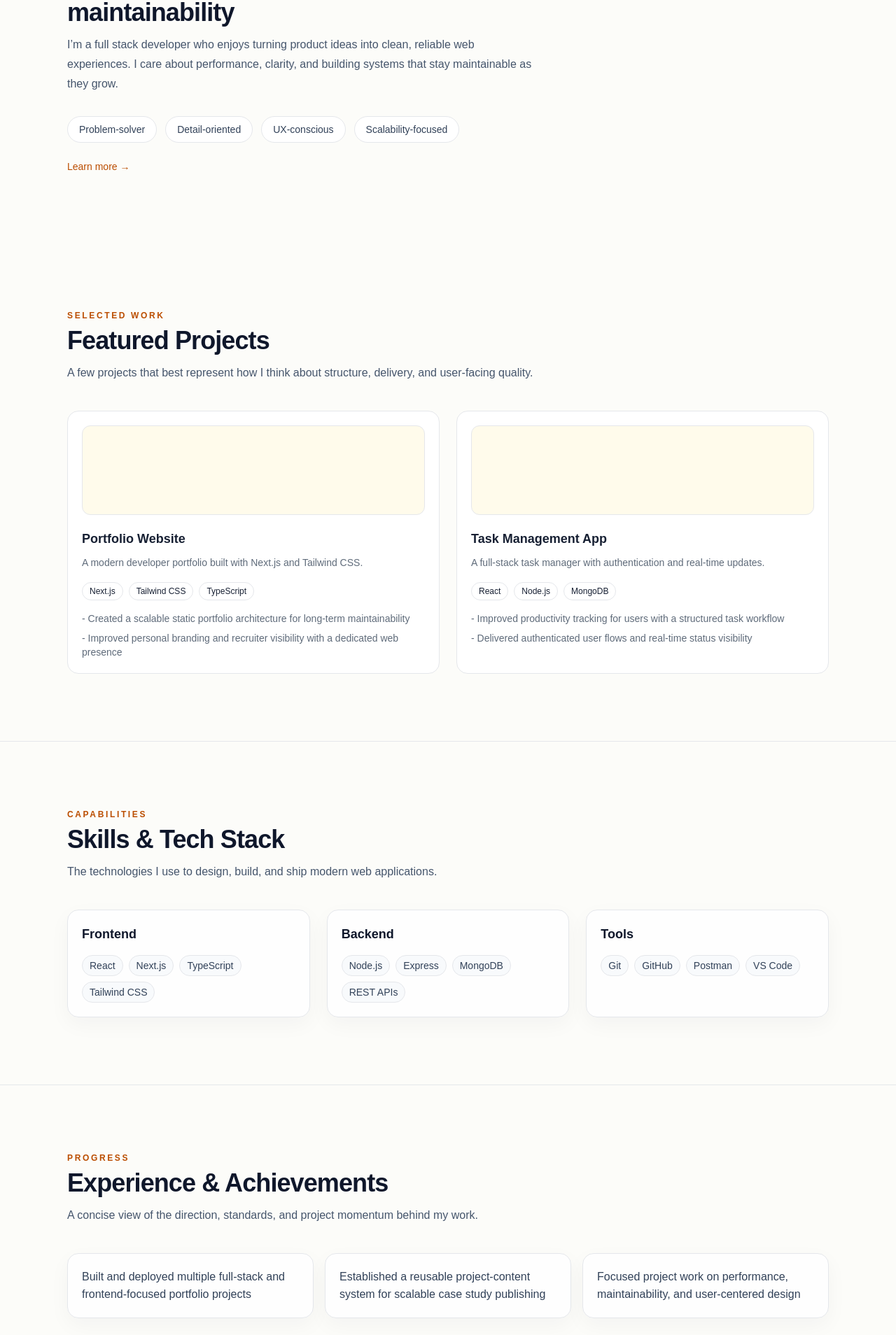
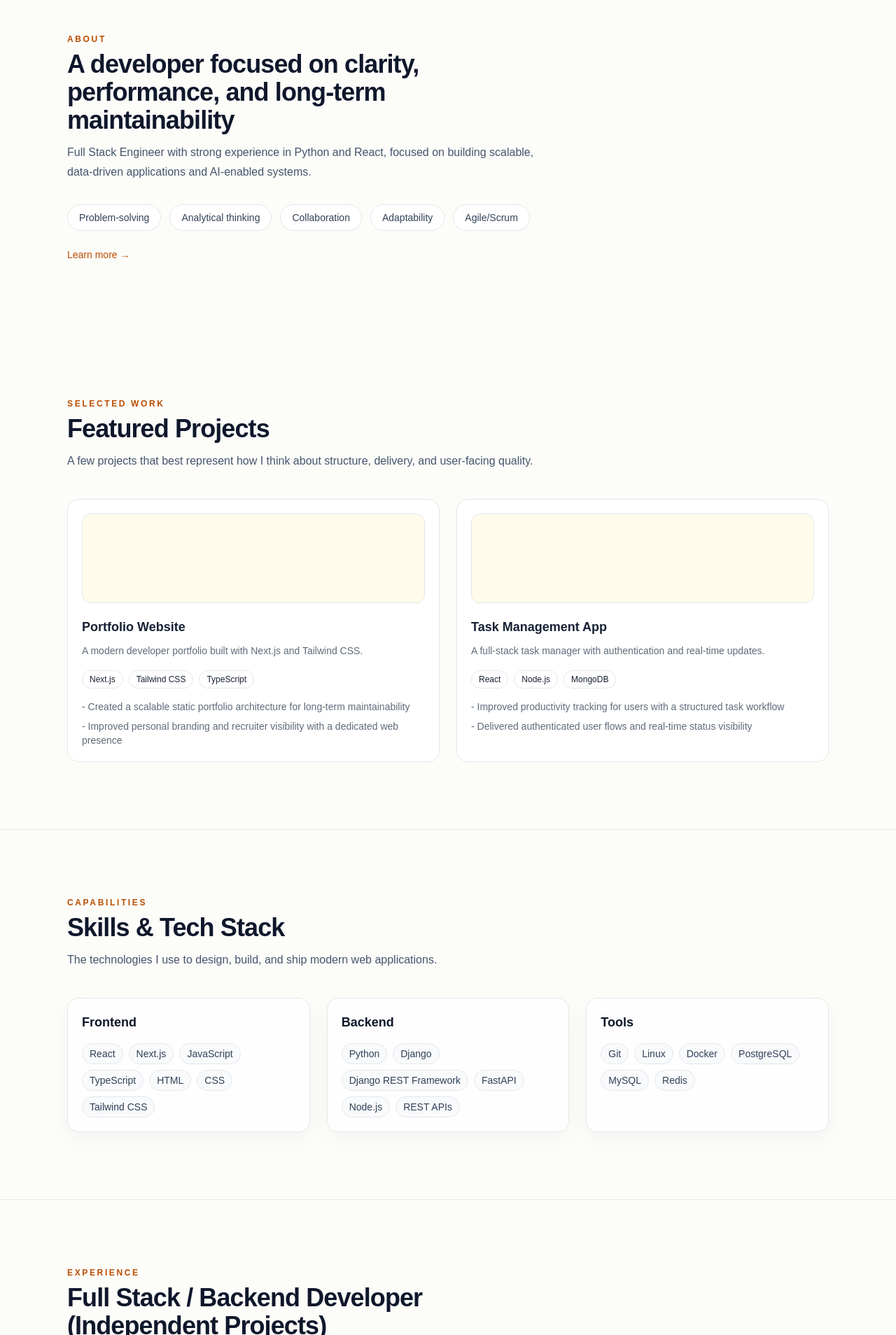
Before and after one commit to empouya/empouya, a Next.js app: page / in a window 1280 px wide. Shown: the part 892-2800 px from the top of the page at 70% size. Built offline with nearby package versions, Linux system fonts and the light colour scheme.

Commit message:
polish: replace placeholder portfolio copy with real profile content

```diff
--- a/src/app/about/page.tsx
+++ b/src/app/about/page.tsx
@@ -3,22 +3,16 @@ import { profile } from "@/content/site/profile";
 import SectionHeading from "@/components/ui/SectionHeading";
 
 export default function AboutPage() {
-    const groups = [
-        { title: "Frontend", items: profile.skills.frontend },
-        { title: "Backend", items: profile.skills.backend },
-        { title: "Tools", items: profile.skills.tools },
-    ];
-
     return (
         <Section>
             <div className="max-w-5xl space-y-12">
                 <SectionHeading
                     eyebrow="About"
-                    title="Building software with structure, clarity, and long-term care"
-                    description="A little more about how I work, what I value, and the technologies I use most often."
+                    title="Engineering scalable applications with Python, React, and AI-focused thinking"
+                    description={profile.cv.summary}
                 />
 
-                <div className="grid gap-10 lg:grid-cols-[1.35fr_0.85fr]">
+                <div className="grid gap-10 lg:grid-cols-[1.3fr_0.7fr]">
                     <div className="space-y-4 text-slate-700">
                         {profile.about.map((paragraph) => (
                             <p key={paragraph} className="leading-8">
@@ -43,24 +37,45 @@ export default function AboutPage() {
                 </div>
 
                 <div>
-                    <SectionHeading
-                        eyebrow="Stack"
-                        title="Tools I rely on most"
-                    />
-                    <div className="mt-8 grid gap-6 md:grid-cols-3">
-                        {groups.map((group) => (
+                    <SectionHeading eyebrow="Skills" title="Technical Profile" />
+                    <div className="mt-8 grid gap-6">
+                        {profile.cv.detailedSkills.map((skill) => (
                             <div
-                                key={group.title}
+                                key={skill.label}
                                 className="rounded-2xl border border-slate-200/80 bg-white/80 p-5 shadow-[0_10px_30px_rgba(15,23,42,0.04)]"
                             >
-                                <h3 className="text-lg font-semibold text-slate-900">{group.title}</h3>
-                                <ul className="mt-4 space-y-2 text-slate-600">
-                                    {group.items.map((item) => (
-                                        <li key={item}>{item}</li>
-                                    ))}
-                                </ul>
+                                <h3 className="text-lg font-semibold text-slate-900">{skill.label}</h3>
+                                <p className="mt-2 text-slate-600">{skill.value}</p>
                             </div>
                         ))}
+                    </div>
+                </div>
+
+                <div className="grid gap-6 md:grid-cols-3">
+                    <div className="rounded-2xl border border-slate-200/80 bg-white/80 p-5 shadow-[0_10px_30px_rgba(15,23,42,0.04)]">
+                        <h2 className="text-lg font-semibold text-slate-900">Education</h2>
+                        <p className="mt-3 text-slate-700">{profile.cv.education.degree}</p>
+                        <p className="mt-1 text-slate-600">{profile.cv.education.school}</p>
+                        <p className="mt-1 text-slate-600">{profile.cv.education.date}</p>
+                        <p className="mt-2 text-slate-600">{profile.cv.education.details}</p>
+                    </div>
+
+                    <div className="rounded-2xl border border-slate-200/80 bg-white/80 p-5 shadow-[0_10px_30px_rgba(15,23,42,0.04)]">
+                        <h2 className="text-lg font-semibold text-slate-900">Languages</h2>
+                        <ul className="mt-3 space-y-2 text-slate-600">
+                            {profile.cv.languages.map((item) => (
+                                <li key={item}>{item}</li>
+                            ))}
+                        </ul>
+                    </div>
+
+                    <div className="rounded-2xl border border-slate-200/80 bg-white/80 p-5 shadow-[0_10px_30px_rgba(15,23,42,0.04)]">
+                        <h2 className="text-lg font-semibold text-slate-900">Soft Skills</h2>
+                        <ul className="mt-3 space-y-2 text-slate-600">
+                            {profile.cv.softSkills.map((item) => (
+                                <li key={item}>{item}</li>
+                            ))}
+                        </ul>
                     </div>
                 </div>
             </div>
--- a/src/app/contact/page.tsx
+++ b/src/app/contact/page.tsx
@@ -13,7 +13,7 @@ export default function ContactPage() {
                 />
 
                 <div className="rounded-[28px] border border-slate-200/80 bg-white/80 p-8 shadow-[0_18px_40px_rgba(15,23,42,0.05)]">
-                    <div className="grid gap-6 md:grid-cols-3">
+                    <div className="grid gap-6 md:grid-cols-2">
                         <div>
                             <h2 className="text-sm font-semibold uppercase tracking-[0.18em] text-slate-500">
                                 Email
@@ -23,6 +23,27 @@ export default function ContactPage() {
                                 className="mt-2 inline-block break-all text-slate-900 underline"
                             >
                                 {profile.contact.email}
+                            </a>
+                        </div>
+
+                        <div>
+                            <h2 className="text-sm font-semibold uppercase tracking-[0.18em] text-slate-500">
+                                Location
+                            </h2>
+                            <p className="mt-2 text-slate-900">{profile.contact.location}</p>
+                        </div>
+
+                        <div>
+                            <h2 className="text-sm font-semibold uppercase tracking-[0.18em] text-slate-500">
+                                LinkedIn
+                            </h2>
+                            <a
+                                href={profile.contact.linkedin}
+                                target="_blank"
+                                rel="noreferrer"
+                                className="mt-2 inline-block break-all text-slate-900 underline"
+                            >
+                                {profile.contact.linkedin}
                             </a>
                         </div>
 
@@ -42,15 +63,15 @@ export default function ContactPage() {
 
                         <div>
                             <h2 className="text-sm font-semibold uppercase tracking-[0.18em] text-slate-500">
-                                LinkedIn
+                                GitHub Secondary
                             </h2>
                             <a
-                                href={profile.contact.linkedin}
+                                href={profile.contact.githubSecondary}
                                 target="_blank"
                                 rel="noreferrer"
                                 className="mt-2 inline-block break-all text-slate-900 underline"
                             >
-                                {profile.contact.linkedin}
+                                {profile.contact.githubSecondary}
                             </a>
                         </div>
                     </div>
--- a/src/components/hero/Hero.tsx
+++ b/src/components/hero/Hero.tsx
@@ -17,11 +17,11 @@ export default function Hero() {
                     </p>
 
                     <h1 className="mt-4 text-5xl font-semibold tracking-tight text-slate-950 sm:text-6xl md:text-7xl">
-                        {profile.role}
+                        {profile.cv.title}
                     </h1>
 
                     <p className="mt-6 max-w-2xl text-lg leading-8 text-slate-600">
-                        {profile.tagline}
+                        {profile.cv.summary}
                     </p>
 
                     <div className="mt-8 flex flex-wrap gap-4">
--- a/src/components/sections/home/ExperiencePreview.tsx
+++ b/src/components/sections/home/ExperiencePreview.tsx
@@ -9,21 +9,32 @@ export default function ExperiencePreview() {
             <Section className="border-t border-slate-200/70">
                 <div className="space-y-10">
                     <SectionHeading
-                        eyebrow="Progress"
-                        title="Experience & Achievements"
-                        description="A concise view of the direction, standards, and project momentum behind my work."
+                        eyebrow="Experience"
+                        title={profile.cv.experience.role}
+                        description={profile.cv.experience.date}
                     />
 
-                    <ul className="grid gap-4 md:grid-cols-3">
-                        {profile.achievements.map((item) => (
-                            <li
-                                key={item}
-                                className="rounded-2xl border border-slate-200/80 bg-white/80 p-5 text-slate-700 shadow-[0_10px_30px_rgba(15,23,42,0.04)]"
-                            >
-                                {item}
-                            </li>
-                        ))}
-                    </ul>
+                    <div className="grid gap-6 lg:grid-cols-[1.2fr_0.8fr]">
+                        <div className="rounded-2xl border border-slate-200/80 bg-white/80 p-6 shadow-[0_10px_30px_rgba(15,23,42,0.04)]">
+                            <ul className="space-y-3 text-slate-700">
+                                {profile.cv.experience.bullets.map((item) => (
+                                    <li key={item}>- {item}</li>
+                                ))}
+                            </ul>
+                        </div>
+
+                        <div className="space-y-4">
+                            {profile.cv.experience.projects.map((project) => (
+                                <div
+                                    key={project.name}
+                                    className="rounded-2xl border border-slate-200/80 bg-white/80 p-5 shadow-[0_10px_30px_rgba(15,23,42,0.04)]"
+                                >
+                                    <h3 className="text-lg font-semibold text-slate-900">{project.name}</h3>
+                                    <p className="mt-2 text-slate-600">{project.description}</p>
+                                </div>
+                            ))}
+                        </div>
+                    </div>
                 </div>
             </Section>
         </FadeIn>
--- a/src/content/site/profile.ts
+++ b/src/content/site/profile.ts
@@ -1,40 +1,129 @@
 export const profile = {
-    name: "Your Name",
-    role: "Full Stack Developer",
-    tagline: "I build high-performance web apps with a focus on UX, maintainability, and scalable architecture.",
+    name: "EID MOHAMMAD AHMADI",
+    role: "Full Stack Engineer",
+    tagline:
+        "Full Stack Engineer (Python, React) focused on AI-driven systems, scalable applications, backend API design, and maintainable frontend architecture.",
     shortIntro:
-        "I’m a full stack developer who enjoys turning product ideas into clean, reliable web experiences. I care about performance, clarity, and building systems that stay maintainable as they grow.",
+        "Full Stack Engineer with strong experience in Python and React, focused on building scalable, data-driven applications and AI-enabled systems.",
     about: [
-        "I’m a full stack developer focused on building products that are fast, practical, and easy to evolve.",
-        "I enjoy working across the stack, from creating intuitive interfaces to structuring backend logic that remains clean under real project growth.",
-        "My goal is not only to ship features, but to build solutions that are understandable, scalable, and useful to the people who rely on them.",
+        "I am a Full Stack Engineer with strong experience in Python and React, building scalable, data-driven applications and AI-enabled systems.",
+        "My work spans backend API design, frontend development, and machine learning or data-processing pipelines, with an emphasis on maintainable architecture and long-term scalability.",
+        "I am especially interested in LLM-based applications, document processing, intelligent systems, and solving real product problems through practical engineering.",
     ],
     traits: [
-        "Problem-solver",
-        "Detail-oriented",
-        "UX-conscious",
-        "Scalability-focused",
+        "Problem-solving",
+        "Analytical thinking",
+        "Collaboration",
+        "Adaptability",
+        "Agile/Scrum",
     ],
     skills: {
-        frontend: ["React", "Next.js", "TypeScript", "Tailwind CSS"],
-        backend: ["Node.js", "Express", "MongoDB", "REST APIs"],
-        tools: ["Git", "GitHub", "Postman", "VS Code"],
+        frontend: ["React", "Next.js", "JavaScript", "TypeScript", "HTML", "CSS", "Tailwind CSS"],
+        backend: ["Python", "Django", "Django REST Framework", "FastAPI", "Node.js", "REST APIs"],
+        tools: ["Git", "Linux", "Docker", "PostgreSQL", "MySQL", "Redis"],
     },
     achievements: [
-        "Built and deployed multiple full-stack and frontend-focused portfolio projects",
-        "Established a reusable project-content system for scalable case study publishing",
-        "Focused project work on performance, maintainability, and user-centered design",
+        "Designed and developed full-stack applications using Python and React with end-to-end feature delivery",
+        "Built scalable REST APIs and backend services focused on structured data processing and business logic",
+        "Worked on AI-related projects involving machine learning models, data pipelines, and intelligent system design",
     ],
     interests: [
-        "Building products that solve real user problems",
-        "Improving UX through structure and clarity",
-        "Learning better system design patterns",
+        "LLM-based applications",
+        "Document processing systems",
+        "Scalable backend architecture",
+        "AI-enabled product development",
     ],
     philosophy:
-        "Good software should be useful, understandable, and built with long-term care.",
+        "Useful software should be scalable, maintainable, and designed with clear architecture from the start.",
     contact: {
-        email: "your.email@example.com",
-        github: "https://github.com/yourusername",
-        linkedin: "https://www.linkedin.com/in/yourusername/",
+        email: "empouya03@gmail.com",
+        github: "https://github.com/empouya",
+        linkedin: "https://linkedin.com/in/empouya/",
+        location: "Barcelona, Spain",
+        githubSecondary: "https://github.com/empahmadi",
+    },
+    cv: {
+        title: "Full Stack Engineer (Python, React) | AI-Driven & Scalable Applications",
+        contactLines: [
+            [
+                { type: "text", value: "empouya03@gmail.com" },
+                { type: "text", value: "+34 604 285 641" },
+                {
+                    type: "link",
+                    label: "linkedin.com/in/empouya/",
+                    href: "https://linkedin.com/in/empouya/",
+                },
+            ],
+            [
+                { type: "text", value: "Barcelona, Spain" },
+                {
+                    type: "link",
+                    label: "github.com/empouya",
+                    href: "https://github.com/empouya",
+                },
+                {
+                    type: "link",
+                    label: "github.com/empahmadi",
+                    href: "https://github.com/empahmadi",
+                },
+            ],
+        ],
+        summary:
+            "Full Stack Engineer with strong experience in Python and React, focused on building scalable, data-driven applications and AI-enabled systems. Skilled in backend API design, frontend development, and working with machine learning and data processing pipelines. Experienced in designing maintainable architectures and interested in LLM-based applications, document processing, and intelligent systems.",
+        detailedSkills: [
+            { label: "Languages", value: "Python, JavaScript, TypeScript, Java, SQL, C/C++" },
+            { label: "Backend", value: "Django, Django REST Framework, FastAPI, Node.js, REST APIs" },
+            { label: "Frontend", value: "React, Next.js, HTML, CSS, Tailwind CSS" },
+            { label: "AI & Data", value: "Machine Learning, data processing pipelines, clustering, neural networks, LLM concepts, RAG basics" },
+            { label: "Databases", value: "PostgreSQL, MySQL, Redis" },
+            { label: "Cloud & DevOps", value: "Docker, Kubernetes (familiar), cloud concepts (AWS/Azure basics)" },
+            { label: "Tools", value: "Git, Linux" },
+            { label: "Concepts", value: "Scalable architecture, system design, clean architecture, API design, data modeling" },
+        ],
+        experience: {
+            role: "Full Stack / Backend Developer (Independent Projects)",
+            date: "2022 - Present",
+            bullets: [
+                "Designed and developed full-stack applications using Python (Django, DRF) and React, delivering end-to-end features and user-facing functionality",
+                "Built scalable REST APIs and backend services focused on structured data processing and business logic",
+                "Worked on AI-related projects involving machine learning models, data pipelines, and algorithmic problem solving",
+                "Applied concepts relevant to LLM-based systems, including data retrieval, structured processing, and pipeline-based workflows",
+                "Developed responsive frontend interfaces using React and modern JavaScript frameworks",
+                "Structured applications using clean architecture principles to ensure maintainability and scalability",
+                "Containerized applications using Docker and worked with cloud deployment concepts",
+                "Collaborated in iterative development cycles, adapting features and improving system design over time",
+            ],
+            projects: [
+                {
+                    name: "TaskHive",
+                    description:
+                        "Full-stack system with Django REST backend and structured domain logic, focusing on scalable data handling, API design, and production-ready architecture.",
+                },
+                {
+                    name: "RideFlow",
+                    description:
+                        "Designed event-driven backend architecture simulating scalable service interactions and asynchronous data workflows.",
+                },
+                {
+                    name: "AI & Data Projects",
+                    description:
+                        "Developed multiple projects in search algorithms, reinforcement learning, clustering, and neural networks, applying data processing and intelligent system design concepts.",
+                },
+            ],
+        },
+        education: {
+            degree: "BSC OF COMPUTER ENGINEERING",
+            date: "JUN 2025",
+            school: "Amirkabir University of Technology",
+            details: "National Rank: 188 | Merit Scholarship",
+        },
+        languages: ["English (B2+)", "Spanish (B1)"],
+        softSkills: [
+            "Problem-solving",
+            "Analytical thinking",
+            "Collaboration",
+            "Adaptability",
+            "Agile/Scrum Methodologies",
+        ],
     },
 };
```
